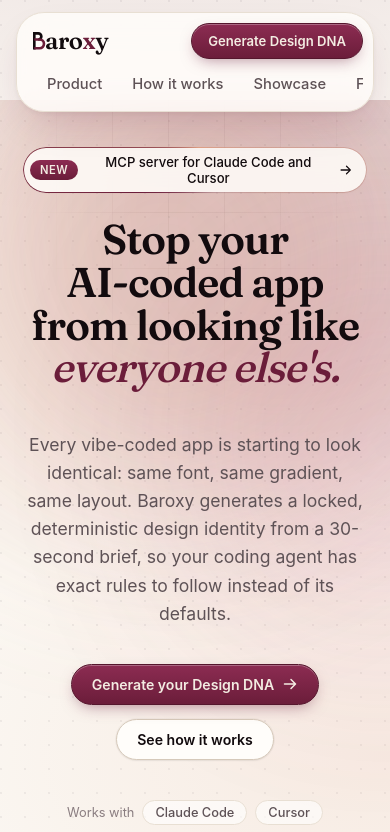
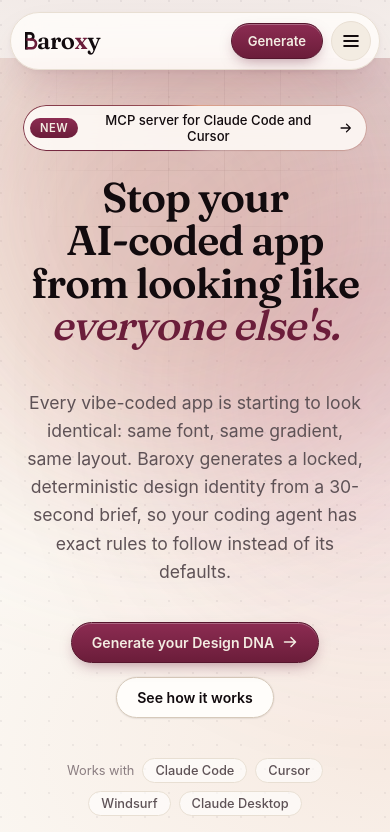
Before and after one commit to tejas249/baroxy, a Next.js app in the folder packages/web/: page / in a window 390 px wide. Shown: the top 832 px of the page. Built offline with nearby package versions, Linux system fonts and the light colour scheme.

Commit message:
Responsive header with mobile menu so it no longer breaks

```diff
--- a/packages/web/app/components/SiteHeader.tsx
+++ b/packages/web/app/components/SiteHeader.tsx
@@ -1,24 +1,71 @@
+"use client";
+
 import Link from "next/link";
+import { useEffect, useState } from "react";
+import { usePathname } from "next/navigation";
+import { List, X } from "@phosphor-icons/react";
 import Logo from "./Logo";
 
+const NAV = [
+  { href: "/#problem", label: "Product" },
+  { href: "/#how-it-works", label: "How it works" },
+  { href: "/showcase", label: "Showcase" },
+  { href: "/#faq", label: "FAQ" },
+  { href: "/#contact", label: "Contact" },
+];
+
 export default function SiteHeader() {
+  const [open, setOpen] = useState(false);
+  const pathname = usePathname();
+
+  useEffect(() => setOpen(false), [pathname]);
+
+  useEffect(() => {
+    if (!open) return;
+    const onKey = (e: KeyboardEvent) => e.key === "Escape" && setOpen(false);
+    window.addEventListener("keydown", onKey);
+    return () => window.removeEventListener("keydown", onKey);
+  }, [open]);
+
   return (
-    <header className="site-header">
-      <div className="shell-wide site-header-inner">
-        <Link href="/" className="logo">
+    <header className="hdr">
+      <div className="hdr-bar">
+        <Link href="/" className="logo hdr-logo" aria-label="Baroxy home" onClick={() => setOpen(false)}>
           <Logo />
         </Link>
-        <nav className="site-nav">
-          <Link href="/#problem">Product</Link>
-          <Link href="/#how-it-works">How it works</Link>
-          <Link href="/showcase">Showcase</Link>
-          <Link href="/#faq">FAQ</Link>
-          <Link href="/#contact">Contact</Link>
+
+        <nav className="hdr-nav" aria-label="Primary">
+          {NAV.map((n) => (
+            <Link key={n.href} href={n.href}>
+              {n.label}
+            </Link>
+          ))}
         </nav>
-        <Link href="/generate" className="cta-button cta-button--small">
-          Generate Design DNA
+
+        <Link href="/generate" className="cta-button cta-button--small hdr-cta">
+          <span className="hdr-cta-long">Generate Design DNA</span>
+          <span className="hdr-cta-short">Generate</span>
         </Link>
+
+        <button
+          type="button"
+          className="hdr-toggle"
+          aria-expanded={open}
+          aria-controls="hdr-menu"
+          aria-label={open ? "Close menu" : "Open menu"}
+          onClick={() => setOpen((o) => !o)}
+        >
+          {open ? <X size={20} weight="bold" /> : <List size={20} weight="bold" />}
+        </button>
       </div>
+
+      <nav id="hdr-menu" className="hdr-menu" aria-label="Mobile" data-open={open} hidden={!open}>
+        {NAV.map((n) => (
+          <Link key={n.href} href={n.href} onClick={() => setOpen(false)}>
+            {n.label}
+          </Link>
+        ))}
+      </nav>
     </header>
   );
 }
--- a/packages/web/app/globals.css
+++ b/packages/web/app/globals.css
@@ -2390,3 +2390,115 @@ body {
 .logo-word-x {
   color: var(--accent);
 }
+
+/* =====================================================================
+   Responsive header: pill on desktop, logo + CTA + menu button below 900px
+   ===================================================================== */
+.hdr {
+  position: sticky;
+  top: 12px;
+  z-index: 30;
+  padding: 0 16px;
+}
+.hdr-bar {
+  max-width: 1040px;
+  margin: 0 auto;
+  display: flex;
+  align-items: center;
+  gap: 12px;
+  padding: 8px 8px 8px 20px;
+  background: rgba(255, 253, 250, 0.82);
+  backdrop-filter: blur(14px) saturate(1.4);
+  -webkit-backdrop-filter: blur(14px) saturate(1.4);
+  border: 1px solid var(--divider);
+  border-radius: 999px;
+  box-shadow: var(--shadow-md);
+}
+.hdr-logo {
+  flex: none;
+}
+.hdr-nav {
+  flex: 1;
+  display: flex;
+  justify-content: center;
+  gap: 2px;
+  min-width: 0;
+}
+.hdr-nav a,
+.hdr-menu a {
+  padding: 8px 14px;
+  border-radius: 999px;
+  white-space: nowrap;
+  color: var(--text-dim);
+  font-size: 0.95rem;
+  transition: background 150ms ease, color 150ms ease;
+}
+.hdr-nav a:hover,
+.hdr-menu a:hover {
+  background: var(--surface);
+  color: var(--text);
+}
+.hdr-cta {
+  flex: none;
+}
+.hdr-cta-short,
+.hdr-toggle,
+.hdr-menu {
+  display: none;
+}
+.hdr-toggle {
+  flex: none;
+  width: 40px;
+  height: 40px;
+  align-items: center;
+  justify-content: center;
+  border: 1px solid var(--divider);
+  border-radius: 999px;
+  background: var(--surface);
+  color: var(--text);
+  cursor: pointer;
+}
+@media (max-width: 900px) {
+  .hdr-nav {
+    display: none;
+  }
+  .hdr-cta {
+    margin-left: auto;
+  }
+  .hdr-toggle {
+    display: inline-flex;
+  }
+  .hdr-menu:not([hidden]) {
+    display: flex;
+    flex-direction: column;
+    max-width: 1040px;
+    margin: 8px auto 0;
+    padding: 8px;
+    gap: 2px;
+    background: rgba(255, 253, 250, 0.94);
+    backdrop-filter: blur(14px);
+    -webkit-backdrop-filter: blur(14px);
+    border: 1px solid var(--divider);
+    border-radius: 24px;
+    box-shadow: var(--shadow-md);
+  }
+  .hdr-menu a {
+    padding: 14px 16px;
+    font-size: 1rem;
+  }
+}
+@media (max-width: 480px) {
+  .hdr {
+    padding: 0 10px;
+  }
+  .hdr-bar {
+    padding-left: 14px;
+    gap: 8px;
+  }
+  .hdr-cta-long {
+    display: none;
+  }
+  .hdr-cta-short {
+    display: inline;
+  }
+}
```
